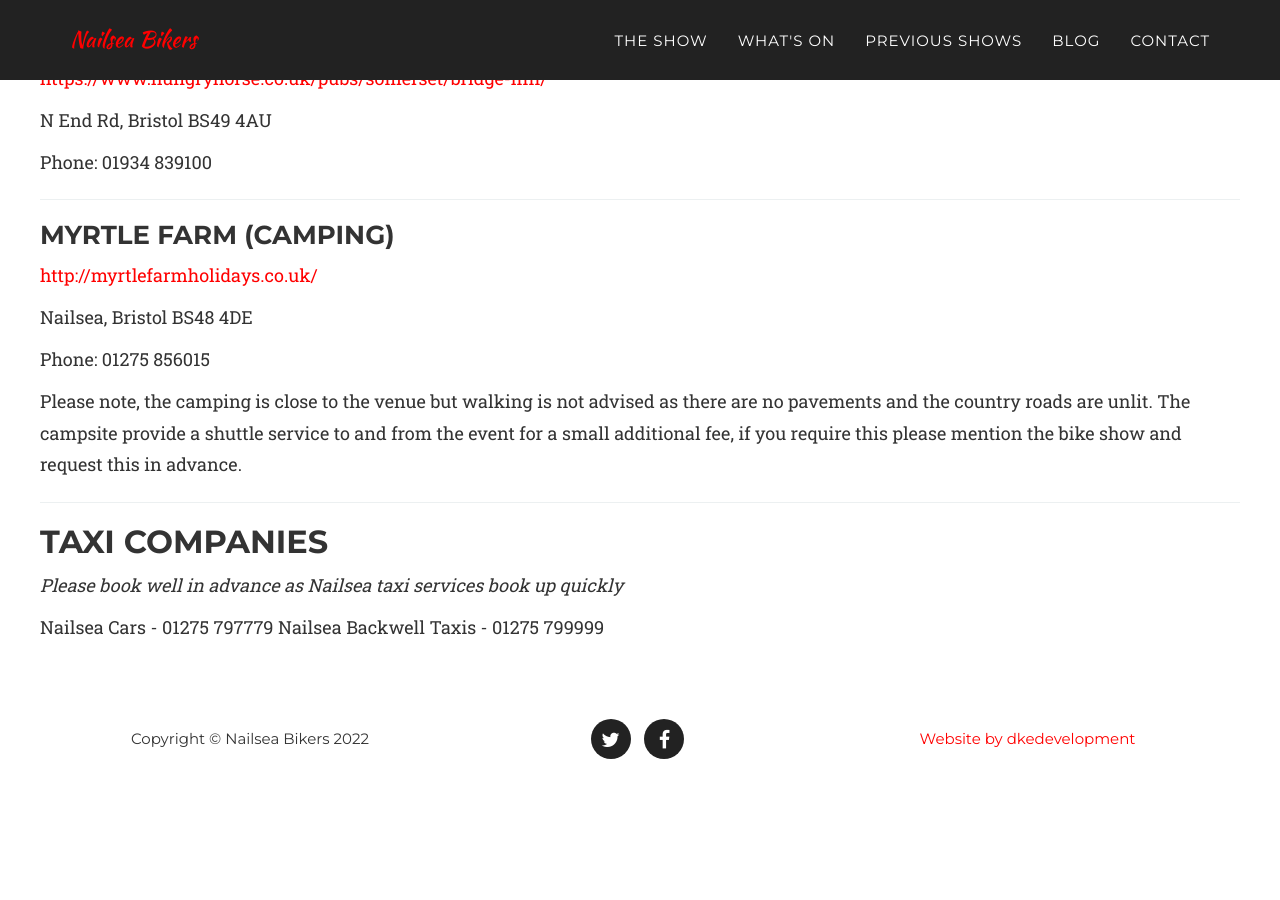
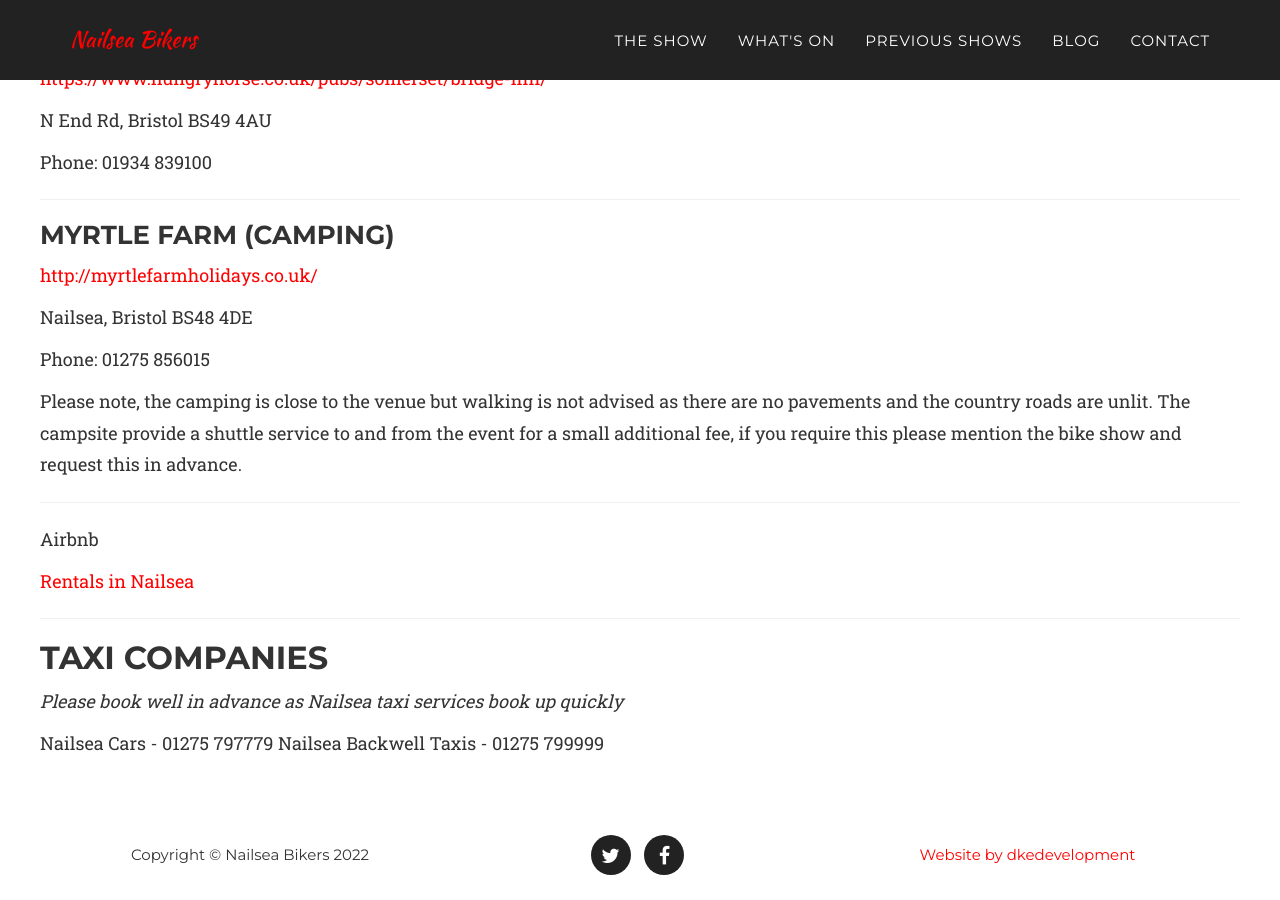
Before and after one commit to nailsea-bikers/nailsea-bikers.github.io, a Jekyll site: the page built from _posts/2019-03-09-guest-houses.markdown, in a window 1280 px wide and 900 px high, scrolled down 2871 px. Built offline with Jekyll 4.4.1, drawn with Linux system fonts in a browser that asks for light colours; some web fonts are replaced; before the commit the page ends 3655 px from its top, so only the background shows below that.

Commit message:
Add airbnb

```diff
--- a/_posts/2019-03-09-guest-houses.markdown
+++ b/_posts/2019-03-09-guest-houses.markdown
@@ -127,7 +127,11 @@ Phone: 01275 856015
 Please note, the camping is close to the venue but walking is not advised as there are no pavements and the country roads are unlit.  The campsite provide a shuttle service to and from the event for a small additional fee, if you require this please mention the bike show and request this in advance.
 
 ---
+Airbnb
 
+[Rentals in Nailsea](https://www.airbnb.co.uk/nailsea-united-kingdom/stays)
+
+---
 ## Taxi Companies
 
 *Please book well in advance as Nailsea taxi services book up quickly*
```
